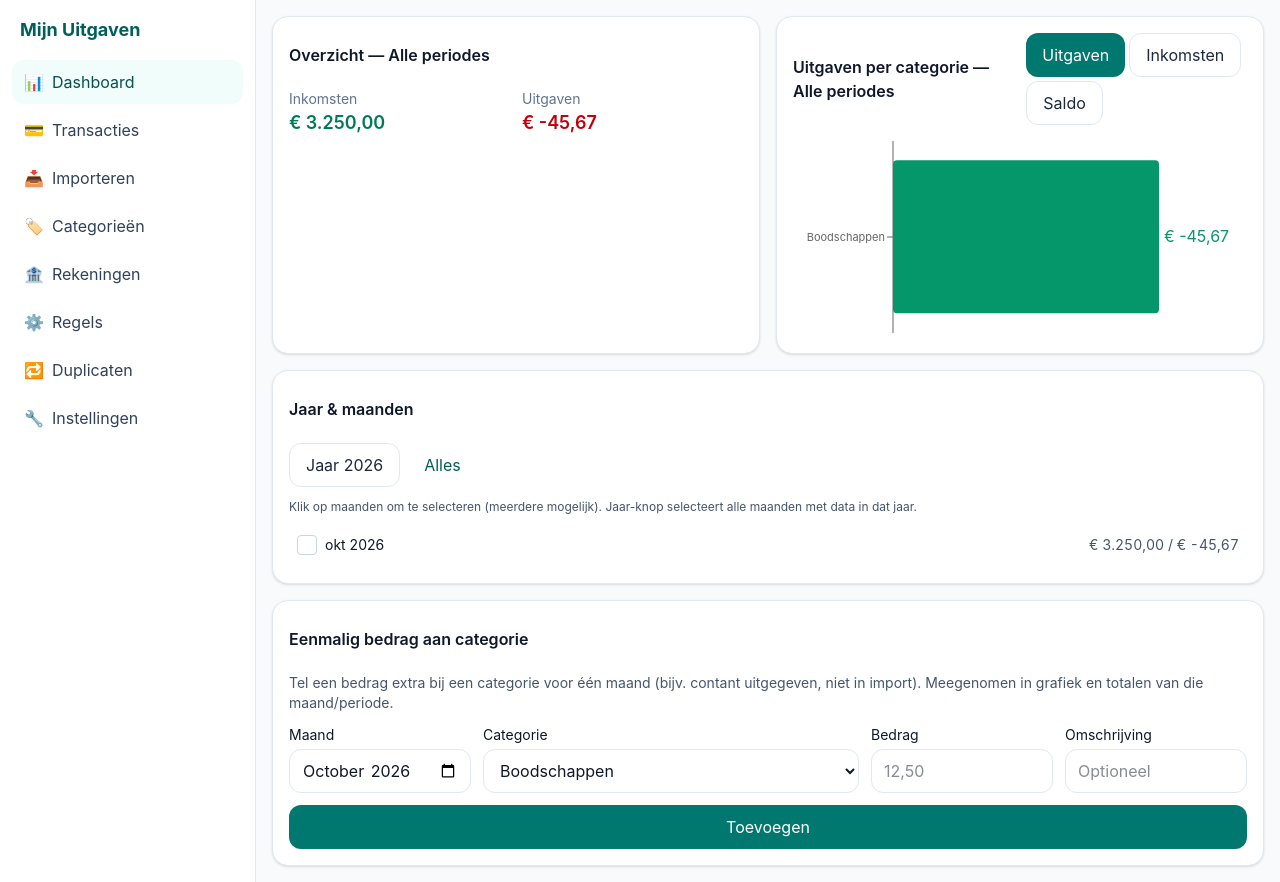
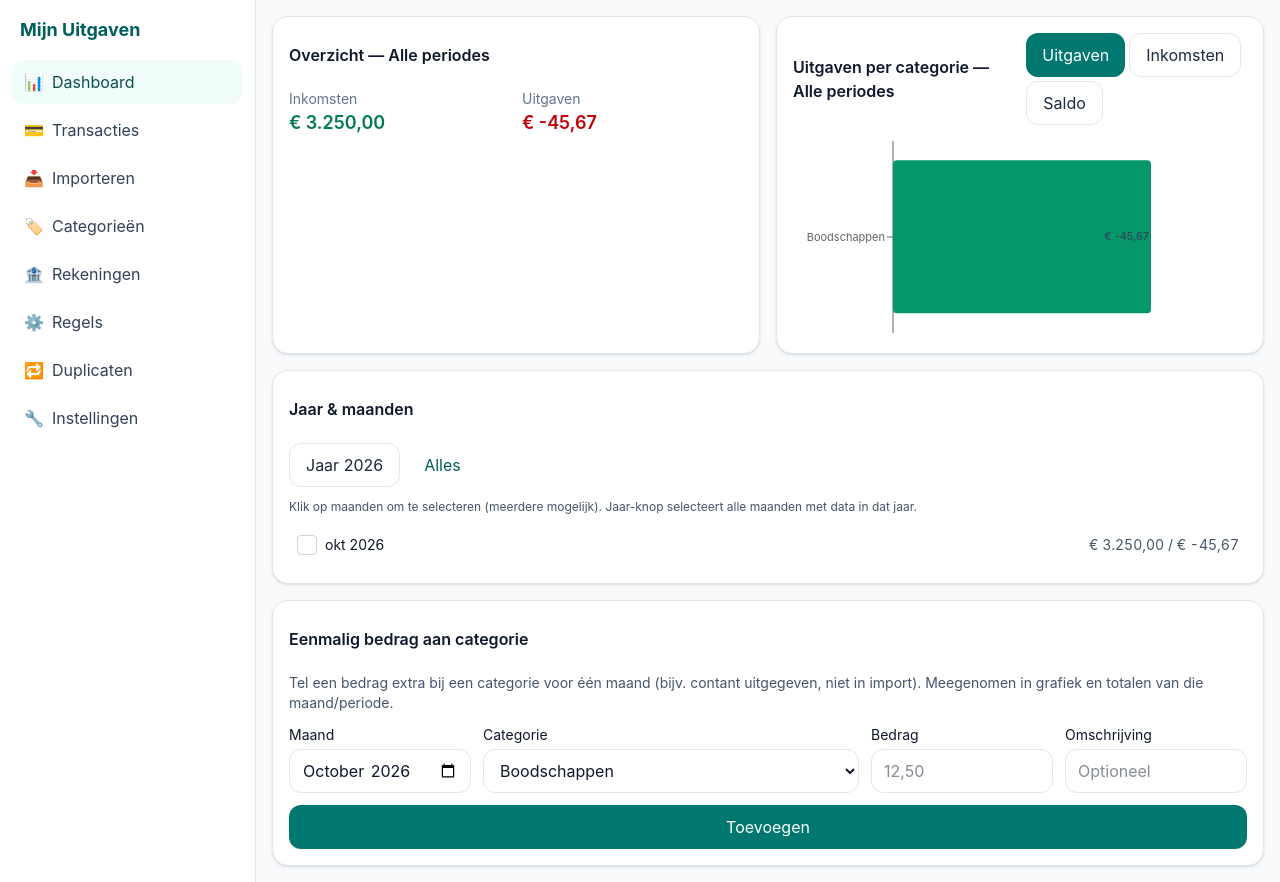
Before and after one commit to migila1/testsite, a React (Vite) app: page / in a window 1280 px wide. Built offline with nearby package versions, Linux system fonts and the light colour scheme.

Commit message:
denise update

```diff
--- a/src/pages/Dashboard.jsx
+++ b/src/pages/Dashboard.jsx
@@ -109,6 +109,18 @@ export default function Dashboard() {
 
   const formatChartCents = (cents) => formatCents(chartMode === 'expense' ? -Math.abs(cents) : cents)
 
+  const renderBarAmountLabel = (props) => {
+    const { y, height, value, viewBox } = props
+    if (value == null) return null
+    const right = (viewBox?.x ?? 0) + (viewBox?.width ?? 0) - 2
+    const cy = (y ?? 0) + (height ?? 0) / 2
+    return (
+      <text x={right} y={cy} fill="#334155" fontSize={11} dominantBaseline="middle" textAnchor="end">
+        {formatChartCents(value)}
+      </text>
+    )
+  }
+
   if (loading) return <p className="text-slate-600">Laden…</p>
 
   const monthOptions =
@@ -177,7 +189,7 @@ export default function Dashboard() {
               <BarChart
                 data={byCat}
                 layout="vertical"
-                margin={{ left: chartMode === 'balance' ? 8 : 4, right: 88, top: 4, bottom: 4 }}
+                margin={{ left: chartMode === 'balance' ? 8 : 4, right: 96, top: 4, bottom: 4 }}
               >
                 <XAxis
                   type="number"
@@ -201,7 +213,7 @@ export default function Dashboard() {
                       }
                     />
                   ))}
-                  <LabelList dataKey="totalCents" position="right" formatter={(v) => formatChartCents(v)} />
+                  <LabelList dataKey="totalCents" content={renderBarAmountLabel} />
                 </Bar>
               </BarChart>
             </ResponsiveContainer>
```
